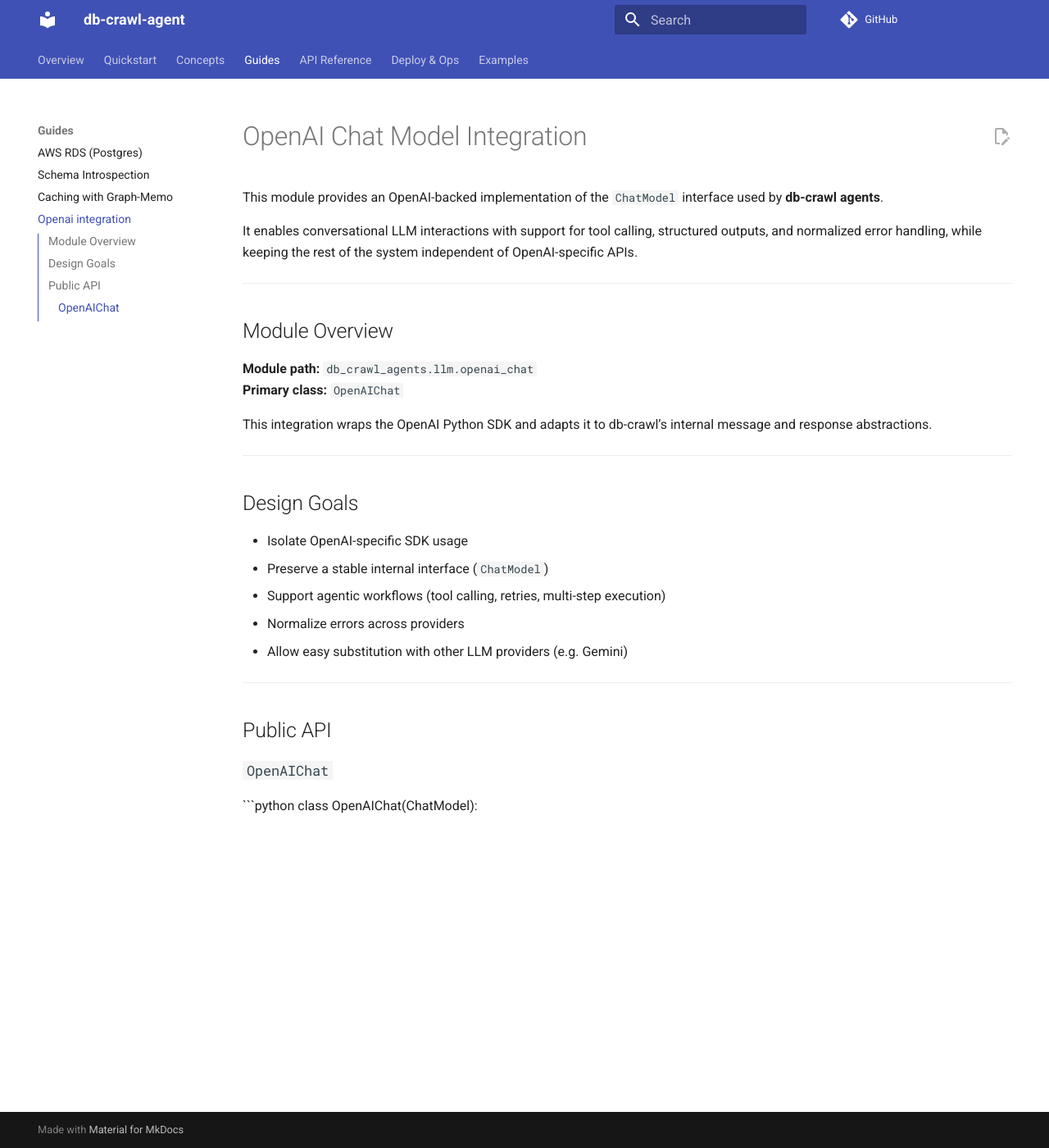
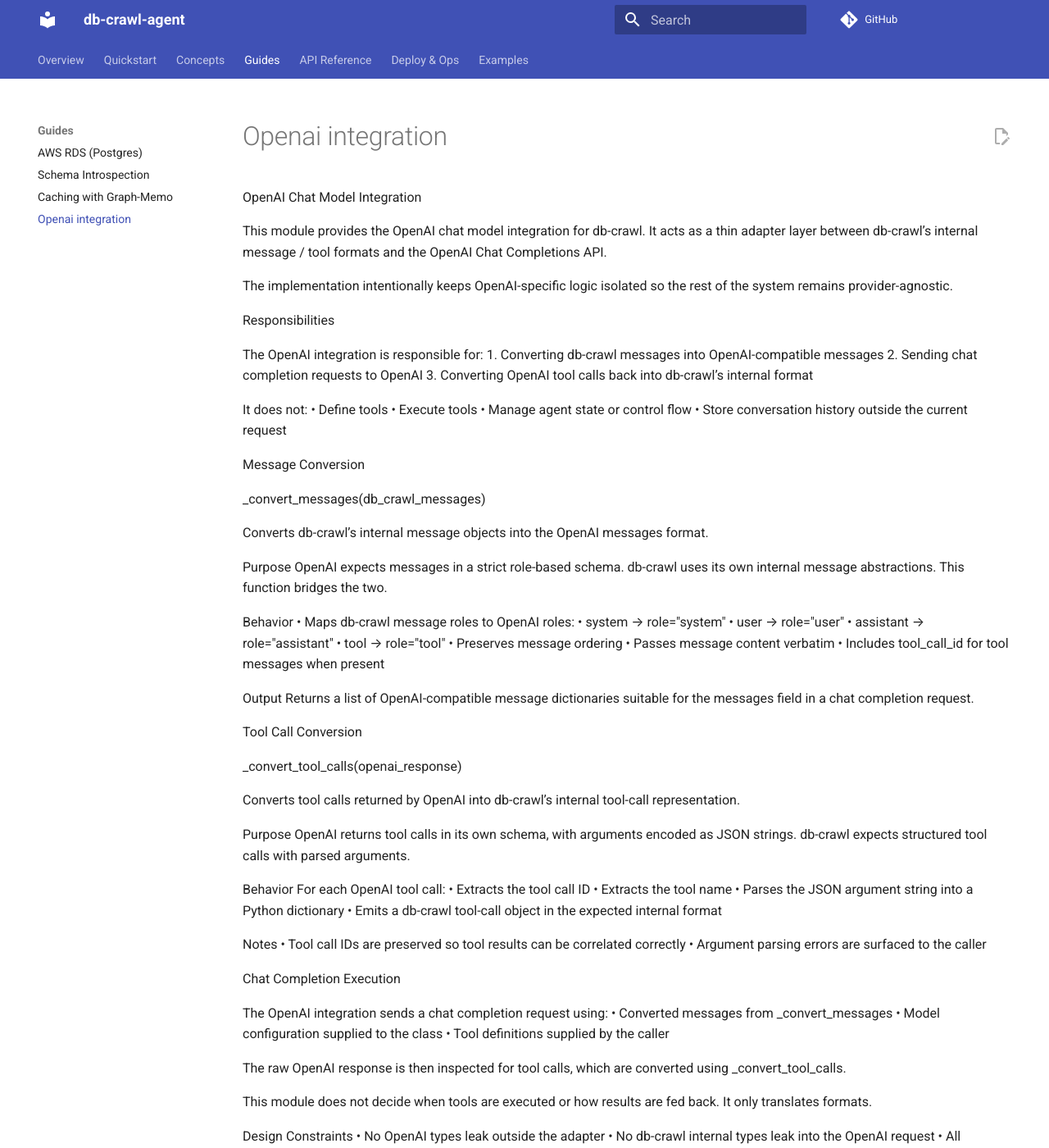
Before and after one commit to zuhorer/db-crawl-agent, an MkDocs documentation site: the page built from docs/guides/open_ai_chat_model_integration.md, in a window 1280 px wide and 1400 px high. Shown: the whole window at 82% size. Built offline with MkDocs 1.6.1 and Material for MkDocs 9.7.7, drawn with Linux system fonts in a browser that asks for light colours; comment, search, counter and statistics services are not loaded; some of the changed text lies outside the part shown.

Commit message:
completed documentatio nfor open ai integration

````diff
--- a/docs/guides/open_ai_chat_model_integration.md
+++ b/docs/guides/open_ai_chat_model_integration.md
@@ -1,33 +1,98 @@
-# OpenAI Chat Model Integration
+OpenAI Chat Model Integration
 
-This module provides an OpenAI-backed implementation of the `ChatModel` interface used by **db-crawl agents**.
+This module provides the OpenAI chat model integration for db-crawl.
+It acts as a thin adapter layer between db-crawl’s internal message / tool formats and the OpenAI Chat Completions API.
 
-It enables conversational LLM interactions with support for tool calling, structured outputs, and normalized error handling, while keeping the rest of the system independent of OpenAI-specific APIs.
+The implementation intentionally keeps OpenAI-specific logic isolated so the rest of the system remains provider-agnostic.
 
----
 
-## Module Overview
+Responsibilities
 
-**Module path:** `db_crawl_agents.llm.openai_chat`
-**Primary class:** `OpenAIChat`
+The OpenAI integration is responsible for:
+	1.	Converting db-crawl messages into OpenAI-compatible messages
+	2.	Sending chat completion requests to OpenAI
+	3.	Converting OpenAI tool calls back into db-crawl’s internal format
 
-This integration wraps the OpenAI Python SDK and adapts it to db-crawl’s internal message and response abstractions.
+It does not:
+	•	Define tools
+	•	Execute tools
+	•	Manage agent state or control flow
+	•	Store conversation history outside the current request
 
----
 
-## Design Goals
+Message Conversion
 
-- Isolate OpenAI-specific SDK usage
-- Preserve a stable internal interface (`ChatModel`)
-- Support agentic workflows (tool calling, retries, multi-step execution)
-- Normalize errors across providers
-- Allow easy substitution with other LLM providers (e.g. Gemini)
+_convert_messages(db_crawl_messages)
 
----
+Converts db-crawl’s internal message objects into the OpenAI messages format.
 
-## Public API
+Purpose
+OpenAI expects messages in a strict role-based schema.
+db-crawl uses its own internal message abstractions.
+This function bridges the two.
 
-### `OpenAIChat`
+Behavior
+	•	Maps db-crawl message roles to OpenAI roles:
+	•	system → role="system"
+	•	user → role="user"
+	•	assistant → role="assistant"
+	•	tool → role="tool"
+	•	Preserves message ordering
+	•	Passes message content verbatim
+	•	Includes tool_call_id for tool messages when present
 
-```python
-class OpenAIChat(ChatModel):
+Output
+Returns a list of OpenAI-compatible message dictionaries suitable for the messages field in a chat completion request.
+
+
+Tool Call Conversion
+
+_convert_tool_calls(openai_response)
+
+Converts tool calls returned by OpenAI into db-crawl’s internal tool-call representation.
+
+Purpose
+OpenAI returns tool calls in its own schema, with arguments encoded as JSON strings.
+db-crawl expects structured tool calls with parsed arguments.
+
+Behavior
+For each OpenAI tool call:
+	•	Extracts the tool call ID
+	•	Extracts the tool name
+	•	Parses the JSON argument string into a Python dictionary
+	•	Emits a db-crawl tool-call object in the expected internal format
+
+Notes
+	•	Tool call IDs are preserved so tool results can be correlated correctly
+	•	Argument parsing errors are surfaced to the caller
+
+
+Chat Completion Execution
+
+The OpenAI integration sends a chat completion request using:
+	•	Converted messages from _convert_messages
+	•	Model configuration supplied to the class
+	•	Tool definitions supplied by the caller
+
+The raw OpenAI response is then inspected for tool calls, which are converted using _convert_tool_calls.
+
+This module does not decide when tools are executed or how results are fed back.
+It only translates formats.
+
+
+Design Constraints
+	•	No OpenAI types leak outside the adapter
+	•	No db-crawl internal types leak into the OpenAI request
+	•	All provider-specific logic is centralized in this module
+	•	Other model providers must be able to implement the same interface
+
+⸻
+
+Summary
+
+The OpenAI chat integration is a format adapter with three core concerns:
+	•	Input: db-crawl messages → OpenAI messages
+	•	Execution: OpenAI chat completion call
+	•	Output: OpenAI tool calls → db-crawl tool calls
+
+Nothing more, nothing less.
````
